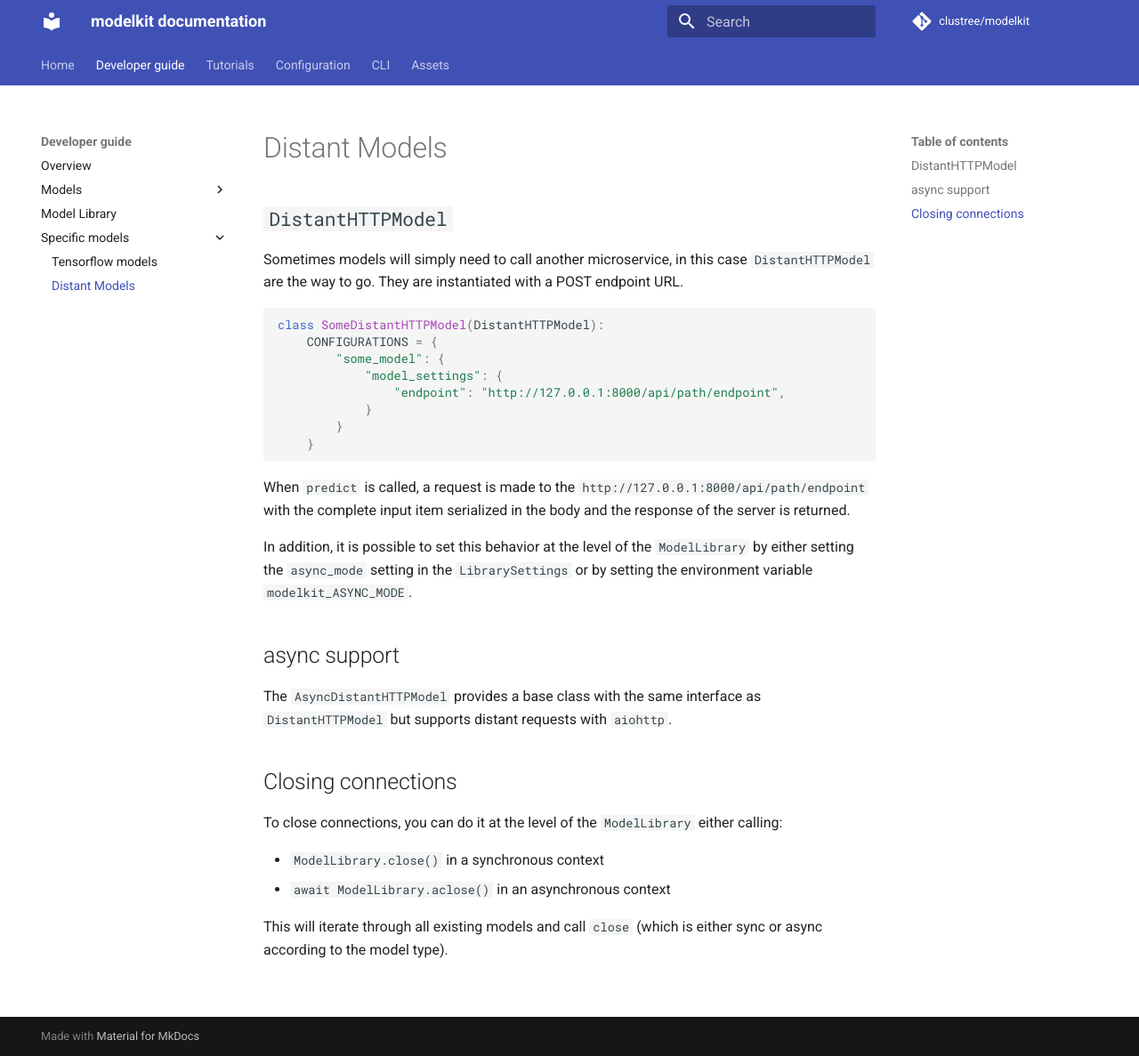
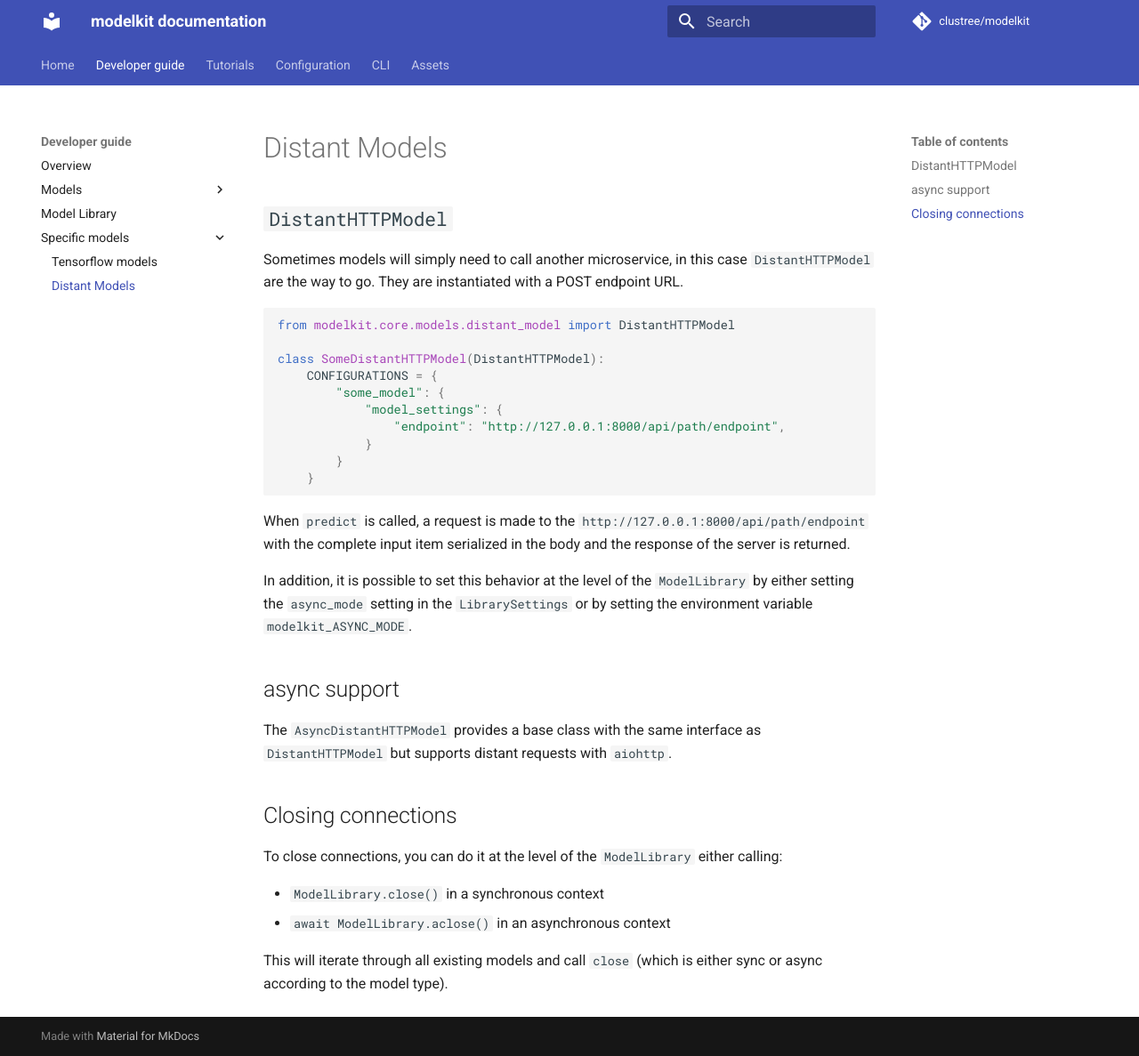
Before and after one commit to Cornerstone-OnDemand/modelkit, an MkDocs documentation site: the page built from docs/library/special/distant.md, in a window 1280 px wide and 1187 px high. Shown: the whole window at 89% size. Built offline with MkDocs 1.6.1 and Material for MkDocs 9.7.7, drawn with Linux system fonts in a browser that asks for light colours; comment, search, counter and statistics services are not loaded.

Commit message:
Update distant.md

````diff
--- a/docs/library/special/distant.md
+++ b/docs/library/special/distant.md
@@ -4,6 +4,8 @@
 Sometimes models will simply need to call another microservice, in this case `DistantHTTPModel` are the way to go. They are instantiated with a POST endpoint URL.
 
 ```python
+from modelkit.core.models.distant_model import DistantHTTPModel
+
 class SomeDistantHTTPModel(DistantHTTPModel):
     CONFIGURATIONS = {
         "some_model": {
````
